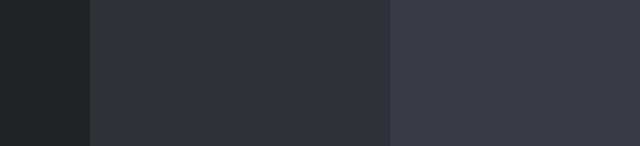
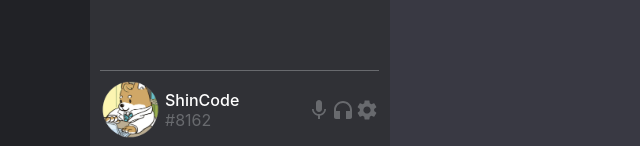
Before and after one commit to I-BIS-company/kawakami-discord-clone, a React (Create React App) app: page / in a window 1280 px wide. Shown: the part 651-797 px from the top of the page, without its empty margins (0-640 px from the left). Built offline with nearby package versions, Linux system fonts and the light colour scheme.

Commit message:
Add sidebar footer and styling.

```diff
--- a/src/components/sidebar/Sidebar.scss
+++ b/src/components/sidebar/Sidebar.scss
@@ -33,6 +33,7 @@
     .sidebarRight {
         background-color: #303136;
         width: 300px;
+        position: relative;
 
         .sidebarTop {
             color: #ffffff;
@@ -61,5 +62,46 @@
                 }
             }
         }
+
+        .sidebarFooter {
+            position: absolute;
+            bottom: 0;
+            display: flex;
+            align-items: center;
+            justify-content: space-between;
+            width: 93%;
+            padding-bottom: 10px;
+            border-top: 1px solid #686a6e;
+            padding-top: 10px;
+            margin-left: -3px;
+
+            .sidebarAccount {
+                display: flex;
+                align-items: center;
+
+                img {
+                    width: 60px;
+                }
+
+                .accountName {
+                    margin-left: 5px;
+
+                    h4 {
+                        color: white;
+                        font-weight: 500;
+                    }
+
+                    span {
+                        color: #686a6e;
+                    }
+                }
+            }
+
+            .sidebarVoice {
+                display: flex;
+                align-items: center;
+                color: #686a6e;
+            }
+        }
     }
 }
--- a/src/components/sidebar/Sidebar.tsx
+++ b/src/components/sidebar/Sidebar.tsx
@@ -3,6 +3,9 @@ import "./Sidebar.scss";
 import ExpandMoreIcon from "@mui/icons-material/ExpandMore";
 import AddIcon from "@mui/icons-material/Add";
 import SidebarChannel from "./SidebarChannel";
+import MicIcon from "@mui/icons-material/Mic";
+import HeadphonesIcon from "@mui/icons-material/Headphones";
+import SettingsIcon from "@mui/icons-material/Settings";
 
 const Sidebar = () => {
   return (
@@ -32,11 +35,28 @@ const Sidebar = () => {
             </div>
             <AddIcon className="sidebarAddIcon" />
           </div>
+
           <div className="sidebarChannelList">
             <SidebarChannel />
             <SidebarChannel />
             <SidebarChannel />
             <SidebarChannel />
+          </div>
+
+          <div className="sidebarFooter">
+            <div className="sidebarAccount">
+              <img src="./icon.png" alt="" />
+              <div className="accountName">
+                <h4>ShinCode</h4>
+                <span>#8162</span>
+              </div>
+            </div>
+
+            <div className="sidebarVoice">
+              <MicIcon />
+              <HeadphonesIcon />
+              <SettingsIcon />
+            </div>
           </div>
         </div>
       </div>
```
Also changed, not shown: public/icon.png (added).
